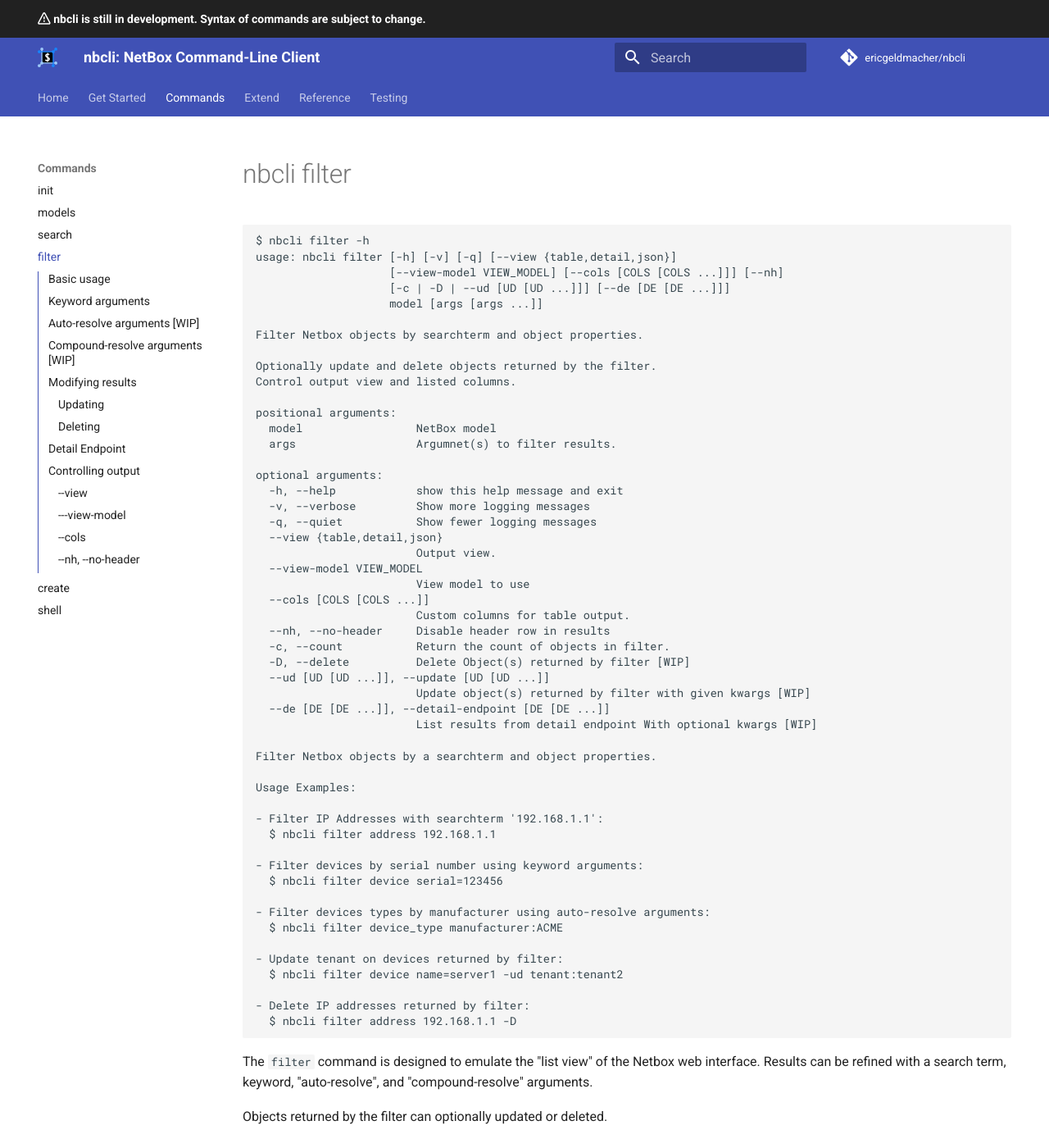
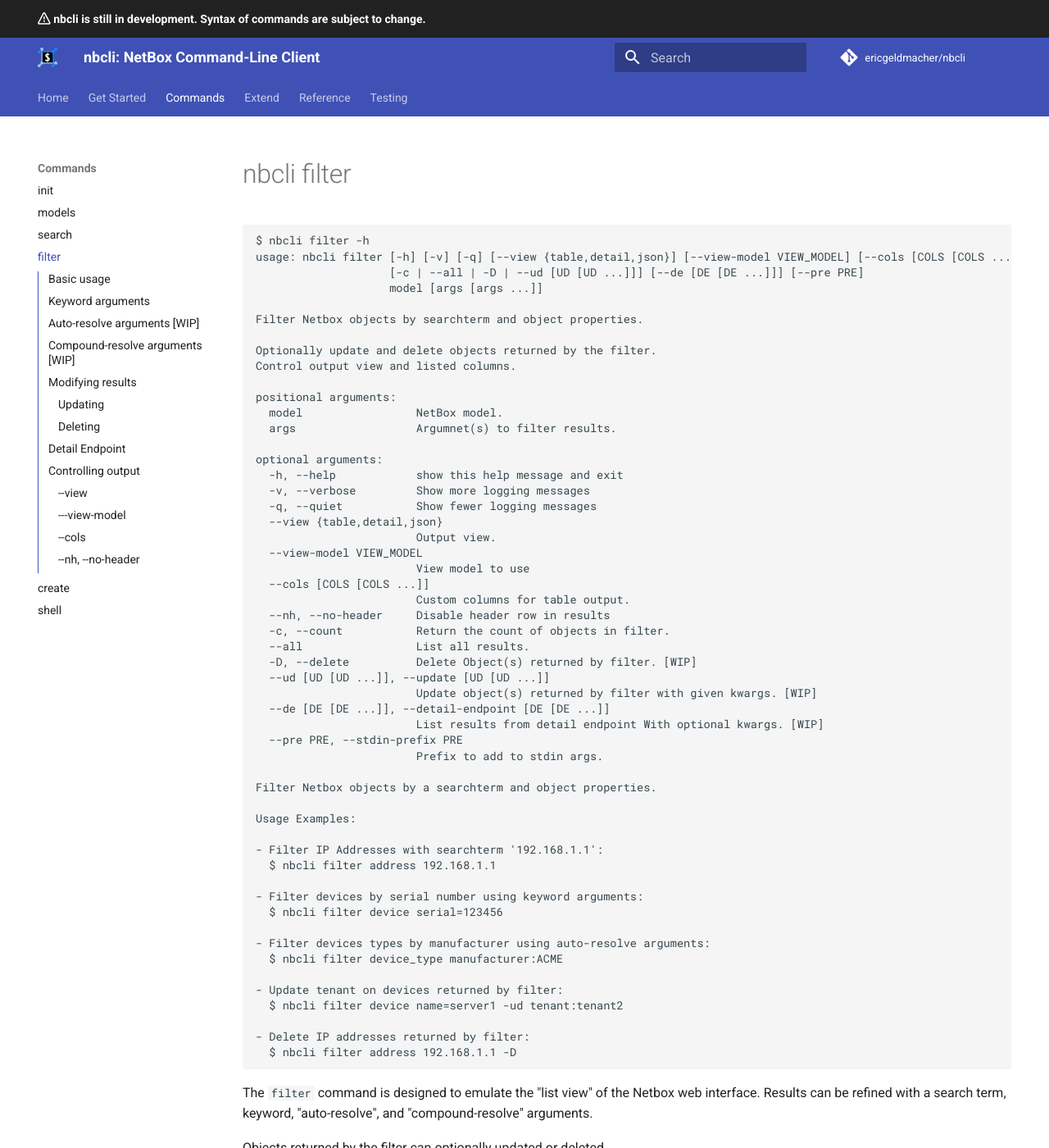
Before and after one commit to nbcli/nbcli, an MkDocs documentation site: the page built from docs/commands/filter.md, in a window 1280 px wide and 1400 px high. Shown: the whole window at 82% size. Built offline with MkDocs 1.6.1 and Material for MkDocs 9.7.7, drawn with Linux system fonts in a browser that asks for light colours; comment, search, counter and statistics services are not loaded; the version menu is left out; some of the changed text lies outside the part shown.

Commit message:
Update docs to describe the filter limit feature. #32 #16

````diff
--- a/docs/commands/filter.md
+++ b/docs/commands/filter.md
@@ -2,9 +2,8 @@
 
 ```
 $ nbcli filter -h
-usage: nbcli filter [-h] [-v] [-q] [--view {table,detail,json}]
-                    [--view-model VIEW_MODEL] [--cols [COLS [COLS ...]]] [--nh]
-                    [-c | -D | --ud [UD [UD ...]]] [--de [DE [DE ...]]]
+usage: nbcli filter [-h] [-v] [-q] [--view {table,detail,json}] [--view-model VIEW_MODEL] [--cols [COLS [COLS ...]]] [--nh]
+                    [-c | --all | -D | --ud [UD [UD ...]]] [--de [DE [DE ...]]] [--pre PRE]
                     model [args [args ...]]
 
 Filter Netbox objects by searchterm and object properties.
@@ -13,7 +12,7 @@
 Control output view and listed columns.
 
 positional arguments:
-  model                 NetBox model
+  model                 NetBox model.
   args                  Argumnet(s) to filter results.
 
 optional arguments:
@@ -28,11 +27,14 @@
                         Custom columns for table output.
   --nh, --no-header     Disable header row in results
   -c, --count           Return the count of objects in filter.
-  -D, --delete          Delete Object(s) returned by filter [WIP]
+  --all                 List all results.
+  -D, --delete          Delete Object(s) returned by filter. [WIP]
   --ud [UD [UD ...]], --update [UD [UD ...]]
-                        Update object(s) returned by filter with given kwargs [WIP]
+                        Update object(s) returned by filter with given kwargs. [WIP]
   --de [DE [DE ...]], --detail-endpoint [DE [DE ...]]
-                        List results from detail endpoint With optional kwargs [WIP]
+                        List results from detail endpoint With optional kwargs. [WIP]
+  --pre PRE, --stdin-prefix PRE
+                        Prefix to add to stdin args.
 
 Filter Netbox objects by a searchterm and object properties.
 
@@ -80,6 +82,18 @@
 
 Search term arguments can be mixed and matched with any combination of keyword,
 auto-resolve, and compound-resolve arguments to refine your filter.
+
+!!! note
+    The `filter` command will limit the number of returned results to 50 by default.
+    Adding the `--all` argument will return all results.
+
+    The default can be changed in the `user_config.yml` file by editing the value for `filter_limit`.
+    ```
+        nbcli:
+          filter_limit: 50
+    ```
+
+    This feature can be overridden completely by setting `filter_limit` to `0`
 
 ## Keyword arguments
 
````
